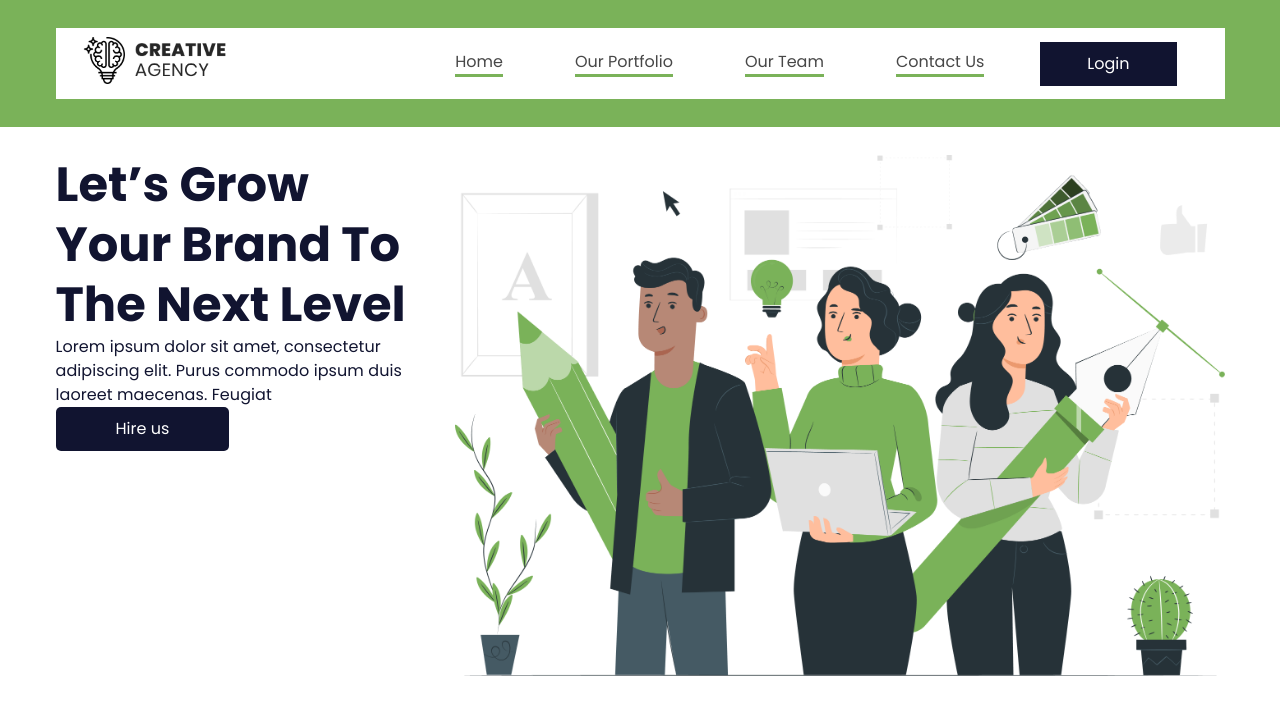
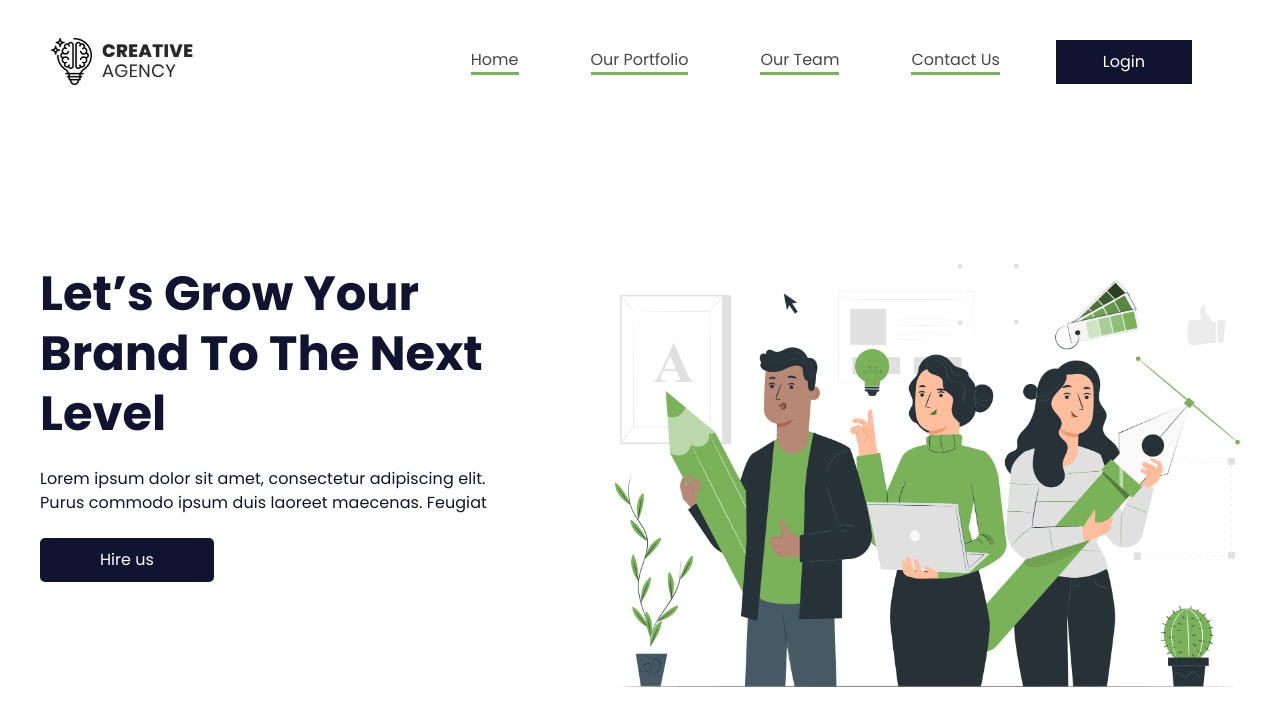
Before and after one commit to Hasan-Rifat/creative-agency, a React (Create React App) app in the folder client-side/: page / in a window 1280 px wide. Shown: the top 726 px of the page. Built offline with nearby package versions, Linux system fonts and the light colour scheme.

Commit message:
banner done

```diff
--- a/client-side/src/App.css
+++ b/client-side/src/App.css
@@ -1,4 +1,4 @@
-@import url("https://fonts.googleapis.com/css2?family=Poppins:ital,wght@0,100;0,200;0,300;0,400;0,500;0,600;0,700;0,800;0,900;1,100;1,200;1,300;1,400;1,500;1,600;1,700;1,800;1,900&display=swap");
+@import url("https://fonts.googleapis.com/css2?family=Poppins:ital,wght@0,100;0,200;0,300;0,400;0,500;0,600;0,700;0,800;0,900;1,100;1,200;1,300;1,400;1,500;1,600;1,700;1,800;1,900&family=Roboto:ital,wght@0,100;0,300;0,400;0,500;0,700;0,900;1,100;1,300;1,400;1,500;1,700;1,900&display=swap");
 
 @tailwind base;
 @tailwind components;
@@ -7,13 +7,8 @@
 body {
   font-family: "Poppins", sans-serif;
 }
-.App {
-  text-align: center;
-}
-
-.App-logo {
-  height: 40vmin;
-  pointer-events: none;
+.btn {
+  font-family: "Roboto", sans-serif;
 }
 
 @media (prefers-reduced-motion: no-preference) {
--- a/client-side/src/App.tsx
+++ b/client-side/src/App.tsx
@@ -1,4 +1,3 @@
-import logo from "./logo.svg";
 import "./App.css";
 import auth from "./firebase.init";
 import Header from "./Components/shared/Header/Header";
--- a/client-side/src/Components/Home/Banner.tsx
+++ b/client-side/src/Components/Home/Banner.tsx
@@ -6,22 +6,26 @@ type BannerProps = {};
 const Banner: React.FC<BannerProps> = () => {
   return (
     <section>
-      <div className="w-[1169px] mx-auto py-[28px]">
-        <div className="grid grid-cols-6 gap-[30px]">
+      <div className="w-[1200px]  mx-auto py-[28px] pt-[141px] pb-[106px]">
+        <div className="grid grid-cols-5 ">
           <div className="col-span-2">
             <h2 className="text-[48px] leading-[60px] font-bold text-primary">
               Let’s Grow Your Brand To The Next Level
             </h2>
-            <p className="text-[16px] leading-[24px] font-normal text-primary tracking-[0.005em]">
+            <p className="py-[23px] text-[16px] leading-[24px] font-normal text-primary tracking-[0.005em]">
               Lorem ipsum dolor sit amet, consectetur adipiscing elit. Purus
-              commodo ipsum duis laoreet maecenas. Feugiat{" "}
+              commodo ipsum duis laoreet maecenas. Feugiat
             </p>
-            <button className="px-[60px] py-[10px] text-white bg-primary text-[16px] leading-[24px] font-normal rounded-[5px] ">
+            <button className="font-roboto px-[60px] py-[10px] text-white bg-primary text-[16px] leading-[24px] font-normal rounded-[5px] ">
               Hire us
             </button>
           </div>
-          <div className="col-span-4">
-            <img src={image} alt="" />
+          <div className="col-span-3 ">
+            <img
+              className="ml-auto w-[624.6px] h-[422.8px]"
+              src={image}
+              alt=""
+            />
           </div>
         </div>
       </div>
--- a/client-side/src/Components/shared/Header/Header.tsx
+++ b/client-side/src/Components/shared/Header/Header.tsx
@@ -28,13 +28,13 @@ const Header: React.FC = () => {
     </>
   );
   return (
-    <header className="bg-secondary">
-      <div className="w-[1169px] mx-auto py-[28px]">
+    <header className="sticky top-0">
+      <div className="w-[1200px] mx-auto py-[28px]">
         <div>
           <div className="navbar bg-base-100">
             <div className="flex-1">
               <Link to={"/"}>
-                <a className="btn btn-ghost normal-case text-xl">
+                <a>
                   <img src={logo} className="w-[150px]" alt="" />
                 </a>
               </Link>
--- a/client-side/tailwind.config.js
+++ b/client-side/tailwind.config.js
@@ -2,16 +2,33 @@
 module.exports = {
   content: ["./src/**/*.{js,jsx,ts,tsx}"],
   theme: {
-    extend: {},
+    extend: {
+      colors: {
+        primary: "#111430",
+        secondary: "#7ab259",
+        accent: "#474747",
+      },
+      fontFamily: {
+        primary: ["Poppins", "sans-serif"],
+      },
+    },
+    screens: {
+      // xs: '360px',
+      sm: "480px",
+      md: "768px",
+      // ipad: '830px',
+      lg: "1200px",
+      // minixl: '1200px',
+      xl: "1440px",
+      "2xl": "1536px",
+      "3xl": "1920px",
+      maxmd: { max: "768px" },
+    },
   },
   daisyui: {
     themes: [
       {
-        mytheme: {
-          primary: "#111430",
-          secondary: "#7ab259",
-          accent: "#474747",
-        },
+        mytheme: {},
       },
     ],
   },
```
